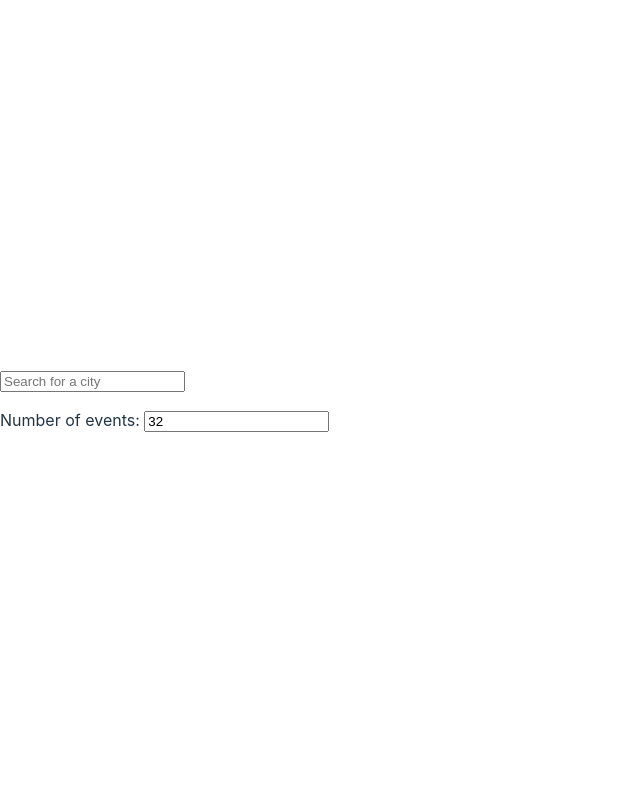
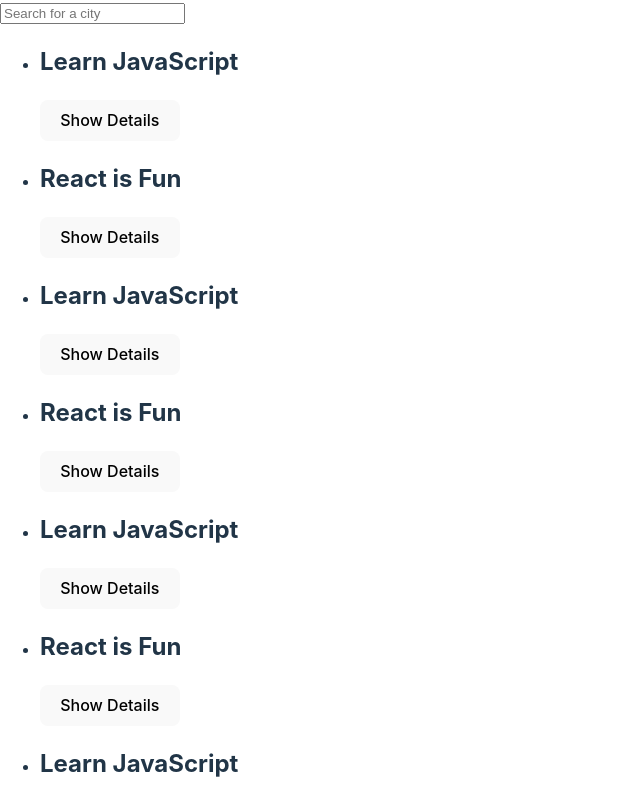
Before and after one commit to Lo3z/meet, a React (Vite) app: page / in a window 1280 px wide. Shown: the top 800 px of the page, without its empty margins (0-640 px from the left). Built offline with nearby package versions, Linux system fonts and the light colour scheme.

Commit message:
Troubleshooting problem with mock-data not displaying on page

```diff
--- a/src/App.jsx
+++ b/src/App.jsx
@@ -1,14 +1,26 @@
 // eslint-disable-next-line no-unused-vars
-import React from 'react'
+import React, { useState, useEffect } from 'react';
 import EventList from './components/EventList';
 import CitySearch from './components/CitySearch';
 import NumberOfEvents from './components/NumberOfEvents';
+import { getEvents } from './api';
 
 function App() {
+  const [events, setEvents] = useState([]);
+
+  useEffect(() => {
+    const fetchEvents = async() => {
+      const data = await getEvents();
+      console.log("fetched events:", data);
+      setEvents(data);
+    };
+    fetchEvents();
+  }, []);
+
   return (
       <div className="App">
         <CitySearch/>
-        <EventList/>
+        <EventList events={events}/>
         <NumberOfEvents/>
       </div>
   );
```
